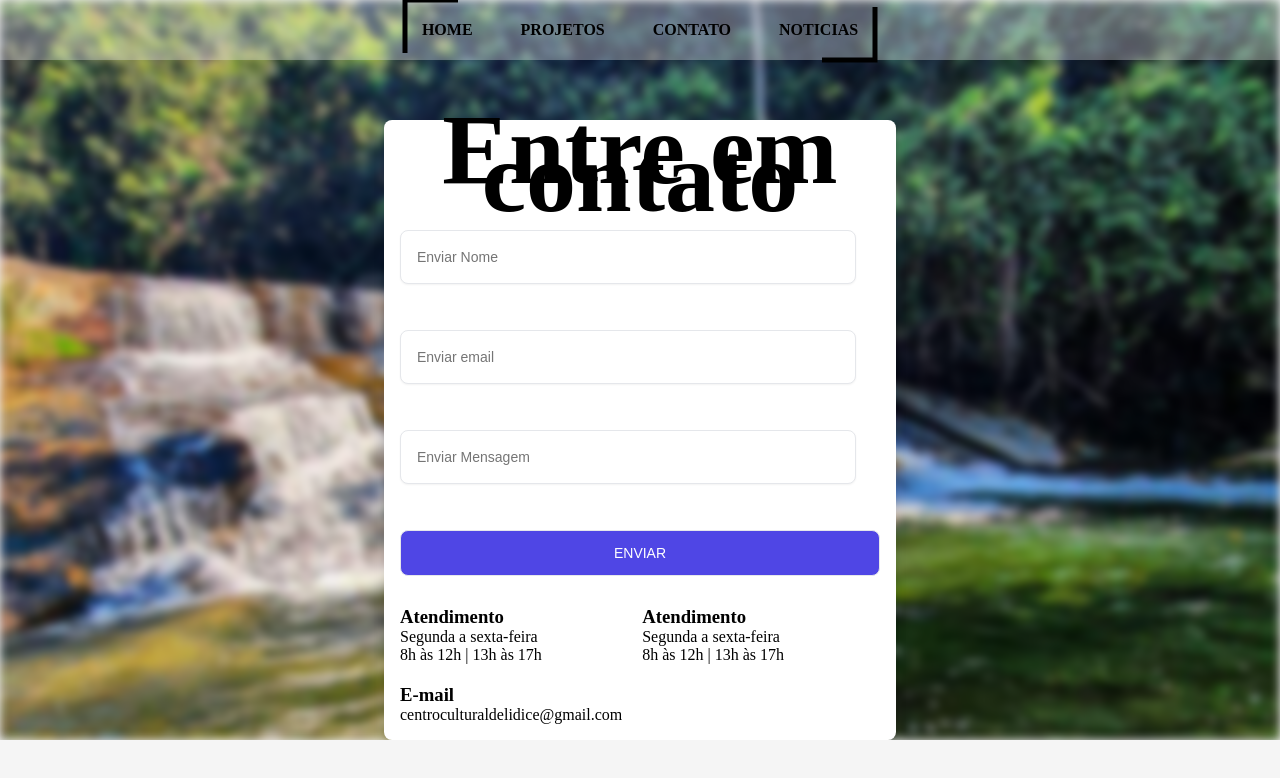
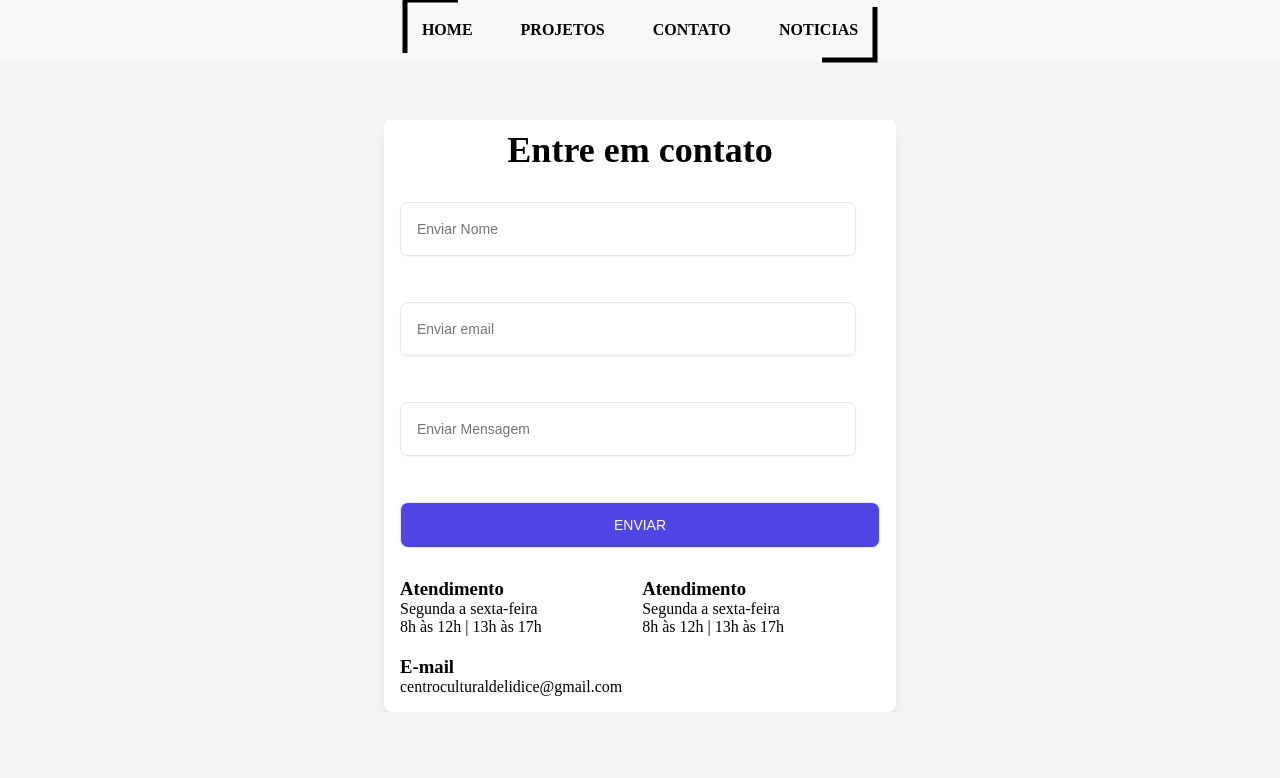
Before and after one commit to Leonardocordeiro01/centro-cultural, a React (Vite) app in the folder vite-project/: page /faleconosco in a window 1280 px wide. Shown: the top 778 px of the page. Built offline with nearby package versions, Linux system fonts and the light colour scheme.

Commit message:
testando

```diff
--- a/vite-project/src/containers/faleconosco/stylesFRC.js
+++ b/vite-project/src/containers/faleconosco/stylesFRC.js
@@ -13,7 +13,7 @@ export const Div = styled.div`
     left: 0;
     right: 0;
     bottom: 0;
-    background-image: url(${BackgroundCachoeira});
+    /* background-image: url(${BackgroundCachoeira}); */
     background-size: cover;
     background-position: center;
     background-repeat: no-repeat;
@@ -49,7 +49,7 @@ export const Form = styled.form`
 `;
 
 export const FormTitle = styled.p`
-  font-size: 6.25rem;
+  font-size: 2.25rem;
   line-height: 1.75rem;
   font-weight: 700;
   text-align: center;
```
